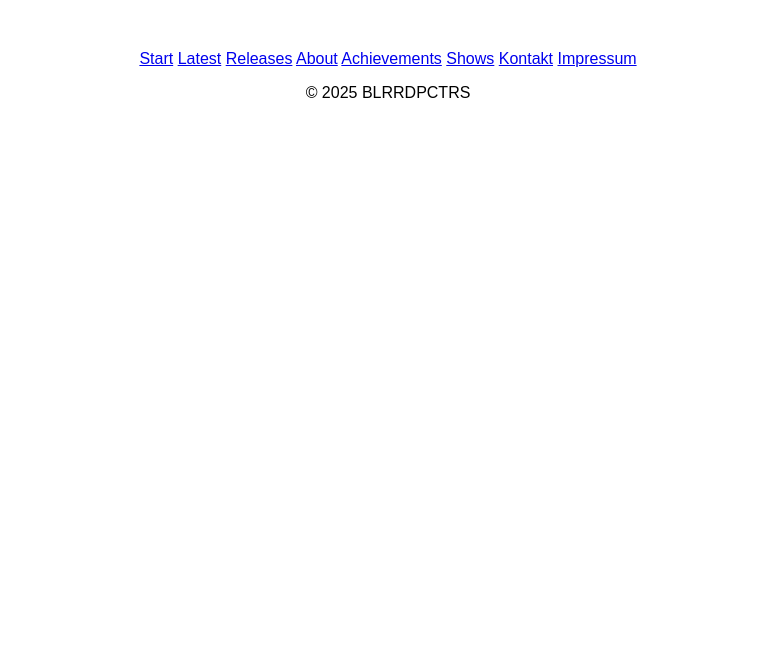
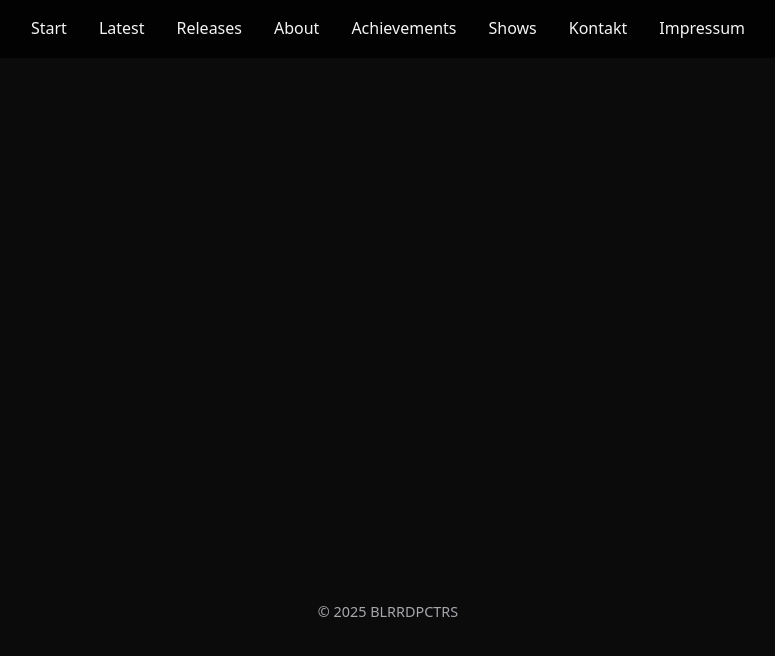
Before and after one commit to Blrrdpctrs/Blrrdpctr, a plain HTML site: page index.html in a window 1280 px wide. Shown: the whole page, without its empty margins (252-1027 px from the left). Drawn offline with Linux system fonts and the light colour scheme.

Commit message:
Update style.css

```diff
--- a/style.css
+++ b/style.css
@@ -1,16 +1,71 @@
-body {
-  font-family: Arial, sans-serif;
-  text-align: center;
-  margin-top: 50px;
+:root {
+  --bg: #0b0b0c;
+  --text: #f5f5f7;
+  --muted: #a7a7ae;
+  --accent: #7c5cff;
 }
 
-.draggable {
-  cursor: grab;
-  position: absolute;
-  top: 200px;
-  left: 200px;
+* {
+  box-sizing: border-box;
 }
 
-.draggable:active {
-  cursor: grabbing;
+body {
+  margin: 0;
+  font-family: system-ui, Arial, sans-serif;
+  background: var(--bg);
+  color: var(--text);
+  line-height: 1.6;
 }
+
+header {
+  background: rgba(0, 0, 0, 0.85);
+  position: sticky;
+  top: 0;
+  z-index: 100;
+}
+
+nav {
+  display: flex;
+  justify-content: center;
+  flex-wrap: wrap;
+}
+
+nav a {
+  color: var(--text);
+  text-decoration: none;
+  padding: 1rem;
+}
+
+nav a:hover {
+  background: var(--accent);
+}
+
+section {
+  max-width: 1100px;
+  margin: auto;
+  padding: 2rem 1rem;
+}
+
+h2 {
+  color: var(--accent);
+}
+
+.card {
+  background: #141417;
+  padding: 1rem;
+  border-radius: 8px;
+  margin-bottom: 1rem;
+}
+
+iframe {
+  width: 100%;
+  border: none;
+  border-radius: 8px;
+}
+
+footer {
+  text-align: center;
+  padding: 1rem;
+  color: var(--muted);
+  font-size: 0.9rem;
+}
```
